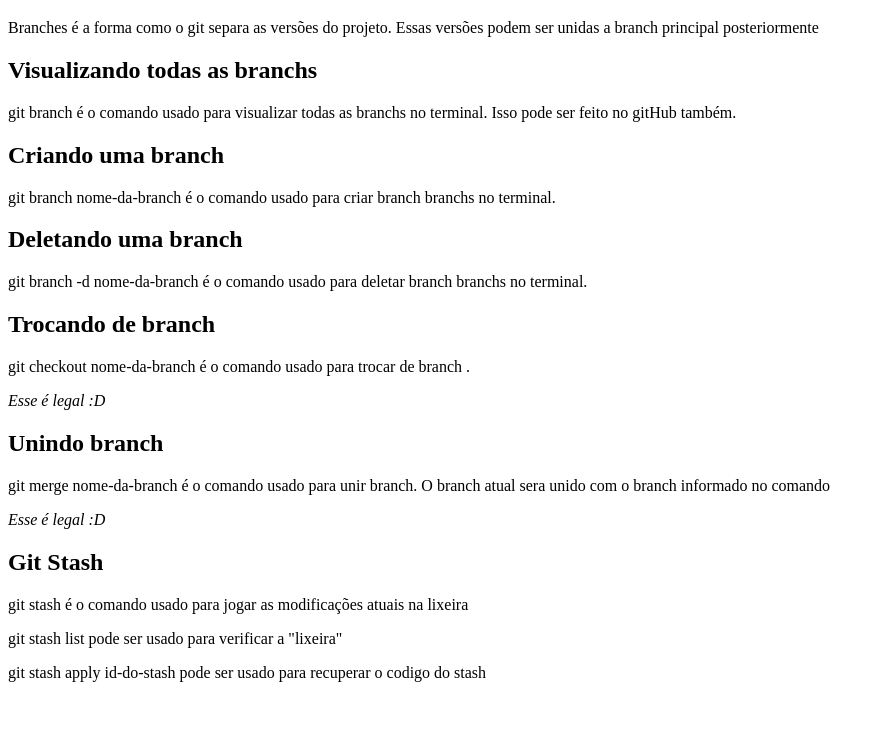
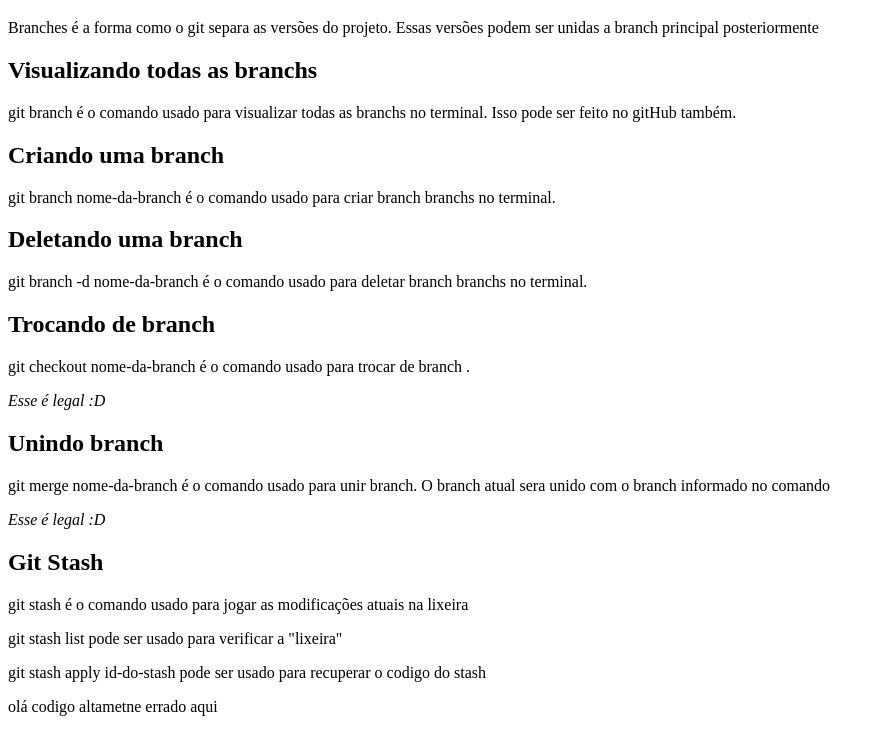
Before and after one commit to fernandomk6/Git-e-GitHub-do-basico-ao-avancado-c-gist-e-GitHub-Pages, a plain HTML site: page 2-fundamental/17-branches/index.html in a window 1280 px wide. Shown: the part 61-800 px from the top of the page, without its empty margins (0-886 px from the left). Drawn offline with Linux system fonts and the light colour scheme.

```diff
--- a/2-fundamental/17-branches/index.html
+++ b/2-fundamental/17-branches/index.html
@@ -37,5 +37,6 @@
     <p>git stash list pode ser usado para verificar a "lixeira"</p>
     <p>git stash apply id-do-stash pode ser usado para recuperar o codigo do stash</p>
   </section>
+  olá codigo altametne errado aqui
 </body>
 </html>
```
